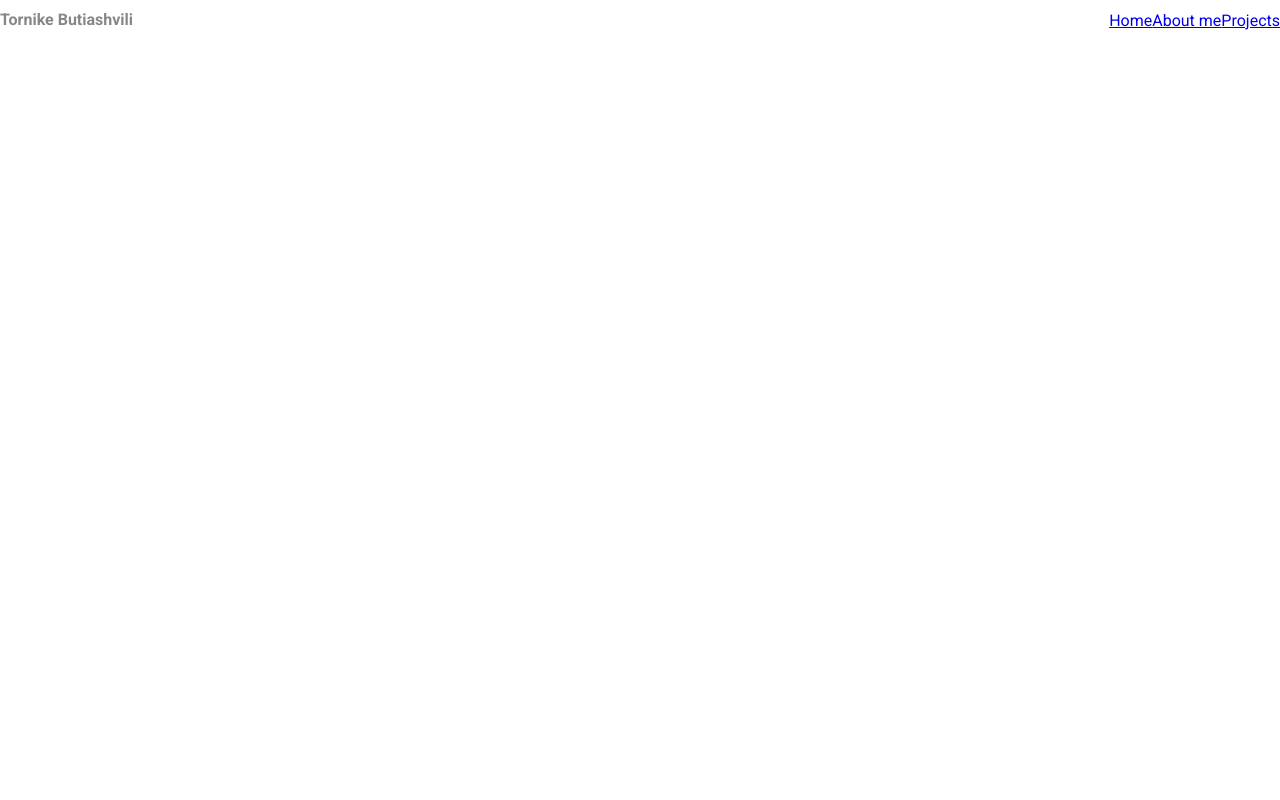
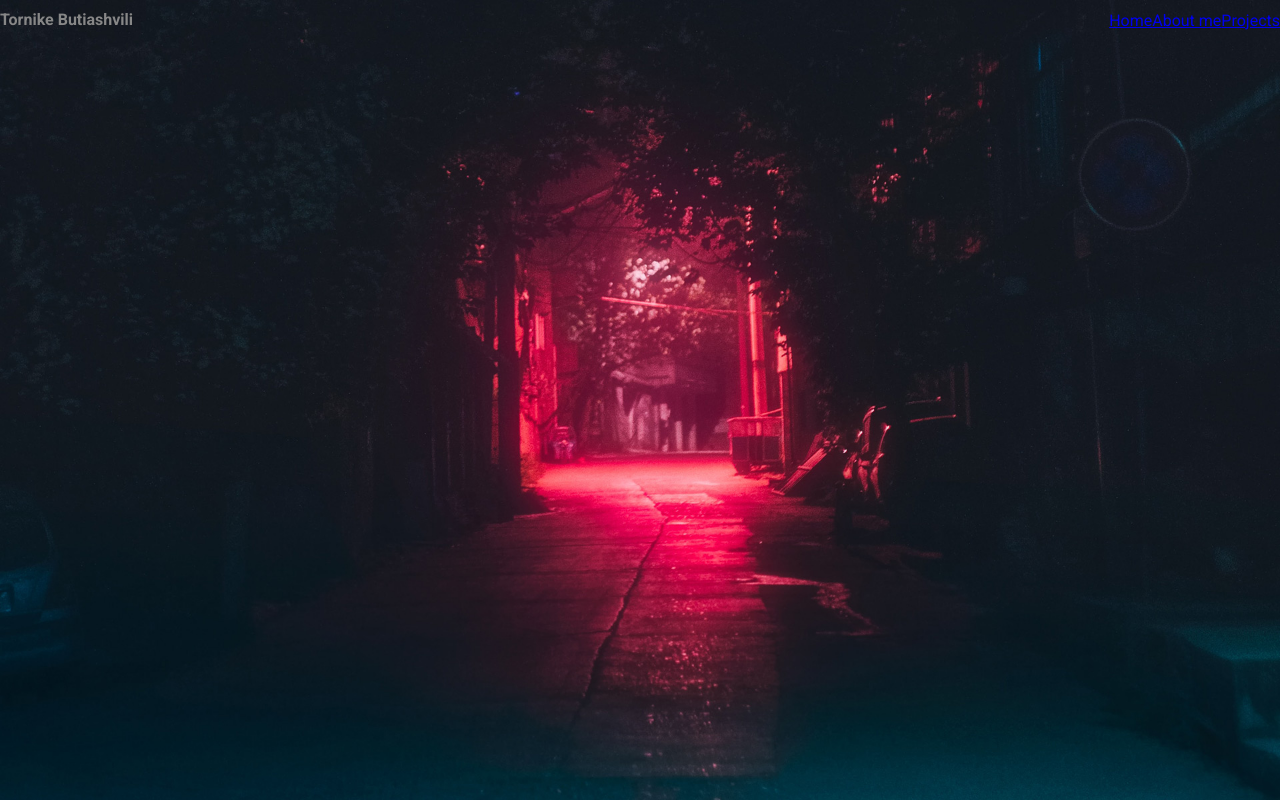
Before and after one commit to tornike2002/Portfolio, a React (Vite) app: page / in a window 1280 px wide. Built offline with nearby package versions, Linux system fonts and the light colour scheme.

Commit message:
added background img in home page

```diff
--- a/src/App.tsx
+++ b/src/App.tsx
@@ -1,8 +1,9 @@
-import Routes from "./components/Routes/AllRoutes";
+import AllRoutes from "./components/Routes/AllRoutes";
+
 function App() {
   return (
     <>
-      <Routes />
+      <AllRoutes />
     </>
   );
 }
--- a/src/components/home/Home.tsx
+++ b/src/components/home/Home.tsx
@@ -1,12 +1,24 @@
-import { Fragment } from "react/jsx-runtime";
+import React, { Fragment } from "react";
+import styled from "styled-components";
 import Navbar from "../navbar/Navbar";
+import homeBg from "../../assets/Home/homeBg.jpg"; // Import the background image
 
 const Home: React.FC = () => {
   return (
     <Fragment>
-      <Navbar />
+      <HomeContainer>
+        <Navbar />
+      </HomeContainer>
     </Fragment>
   );
 };
 
 export default Home;
+
+const HomeContainer = styled.div`
+  height: 100vh;
+  max-width: 100%;
+  background: url(${homeBg});
+  background-size: cover;
+  background-position: center;
+`;
```
Also changed, not shown: src/assets/Home/homeBg.jpg (added).
